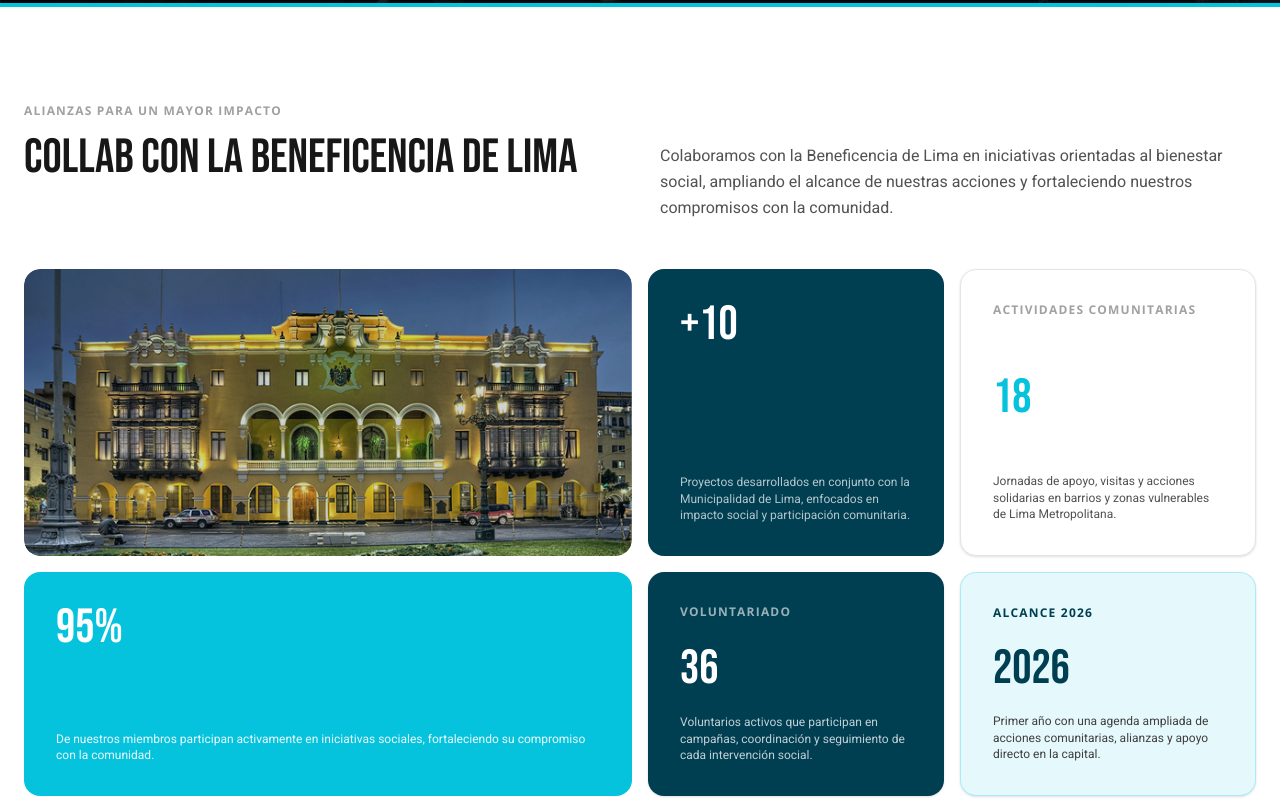
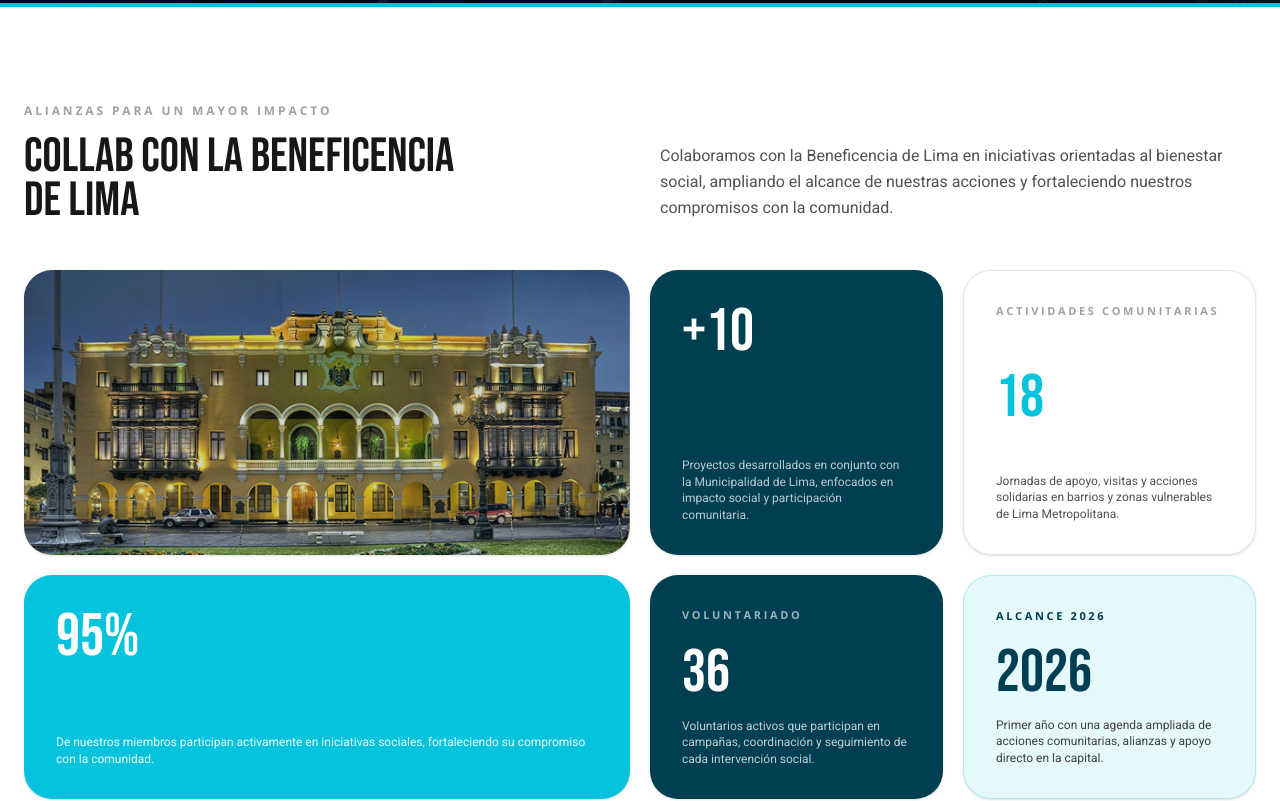
Before and after one commit to kuni2005/peruvian-universities, a Next.js app: page /accion-peru in a window 1280 px wide. Shown: the part 1779-2580 px from the top of the page. Built offline with nearby package versions, Linux system fonts and the light colour scheme.

Commit message:
feat: refine layout and styling for AccionPeruPage and ExperiencePage, enhance responsiveness and accessibility

```diff
--- a/src/app/accion-peru/page.tsx
+++ b/src/app/accion-peru/page.tsx
@@ -16,7 +16,7 @@ export default function AccionPeruPage() {
           <Navbar variant="solid" />
         </section>
         {/* Mission statement */}
-        <section className="mx-auto max-w-7xl px-6 py-16 md:py-24">
+        <section className="mx-auto max-w-7xl px-6 py-12 md:py-24">
           <p className="font-condensed text-xs font-bold uppercase tracking-widest text-neutral-400 mb-4">
             {t.accionPeru.proposalLabel}
           </p>
@@ -62,21 +62,21 @@ export default function AccionPeruPage() {
 
         {/* Collab Beneficencia de Lima */}
         <section className="mx-auto max-w-7xl px-6 py-16 md:py-24">
-          <p className="font-condensed text-xs font-bold uppercase tracking-widest text-neutral-400 mb-4">
+          <p className="font-condensed text-xs font-bold uppercase tracking-[0.24em] text-neutral-400 mb-4">
             {t.accionPeru.partnersLabel}
           </p>
-          <div className="grid grid-cols-1 md:grid-cols-12 gap-10 items-start mb-12">
-            <h2 className="md:col-span-6 font-bebas uppercase text-3xl md:text-4xl lg:text-5xl leading-[0.95]">
+          <div className="grid grid-cols-1 md:grid-cols-12 gap-6 md:gap-10 items-start mb-12">
+            <h2 className="md:col-span-6 font-bebas uppercase text-4xl md:text-4xl lg:text-5xl leading-[0.9] max-w-md">
               {t.accionPeru.partnersHeading}
             </h2>
-            <p className="md:col-span-6 font-body text-neutral-600 text-sm md:text-base leading-relaxed md:pt-2">
+            <p className="md:col-span-6 font-body text-neutral-600 text-sm md:text-base leading-relaxed md:pt-2 max-w-xl">
               {t.accionPeru.partnersBody}
             </p>
           </div>
 
           {/* Stats grid */}
-          <div className="grid grid-cols-2 md:grid-cols-4 gap-4">
-            <div className="col-span-2 rounded-2xl overflow-hidden">
+          <div className="grid grid-cols-1 md:grid-cols-4 gap-4 md:gap-5 items-stretch">
+            <div className="md:col-span-2 rounded-[1.75rem] overflow-hidden shadow-sm min-h-56 md:min-h-0">
               <ImagePlaceholder
                 src="/assets/images/accion/img-municipalidad.png"
                 alt="Colaboración Beneficencia de Lima"
@@ -84,48 +84,48 @@ export default function AccionPeruPage() {
                 className="rounded-2xl"
               />
             </div>
-            <div className="bg-pu-dark rounded-2xl p-8 flex flex-col justify-between min-h-56">
-              <p className="font-bebas text-5xl text-white">+10</p>
-              <p className="font-body text-white/70 text-xs mt-2 leading-snug">
+            <div className="bg-pu-dark rounded-[1.75rem] p-7 sm:p-8 flex flex-col justify-between min-h-52 sm:min-h-56 shadow-sm">
+              <p className="font-bebas text-6xl text-white leading-none">+10</p>
+              <p className="font-body text-white/72 text-xs mt-4 leading-snug max-w-[16rem] md:max-w-none">
                 {t.accionPeru.statProjects}
               </p>
             </div>
-            <div className="rounded-2xl border border-neutral-200 bg-white p-8 flex flex-col justify-between min-h-56 shadow-sm">
-              <p className="font-condensed text-xs font-bold uppercase tracking-widest text-neutral-400 mb-4">
+            <div className="rounded-[1.75rem] border border-neutral-200 bg-white p-7 sm:p-8 flex flex-col justify-between min-h-52 sm:min-h-56 shadow-sm">
+              <p className="font-condensed text-[11px] font-bold uppercase tracking-[0.24em] text-neutral-400 mb-4">
                 {t.accionPeru.statActivitiesLabel}
               </p>
-              <p className="font-bebas text-5xl text-pu-cyan leading-none mb-3">
+              <p className="font-bebas text-6xl text-pu-cyan leading-none mb-3">
                 18
               </p>
-              <p className="font-body text-neutral-600 text-xs leading-snug">
+              <p className="font-body text-neutral-600 text-xs leading-snug max-w-60 md:max-w-none">
                 {t.accionPeru.statActivitiesBody}
               </p>
             </div>
-            <div className="col-span-2 bg-pu-cyan rounded-2xl p-8 flex flex-col justify-between text-white min-h-56">
-              <p className="font-bebas text-5xl text-white">95%</p>
-              <p className="font-body text-white/90 text-xs mt-2 leading-snug">
+            <div className="md:col-span-2 bg-pu-cyan rounded-[1.75rem] p-7 sm:p-8 flex flex-col justify-between text-white min-h-52 sm:min-h-56 shadow-sm">
+              <p className="font-bebas text-6xl text-white leading-none">95%</p>
+              <p className="font-body text-white/90 text-xs mt-4 leading-snug max-w-md md:max-w-none">
                 {t.accionPeru.statMembers}
               </p>
             </div>
-            <div className="rounded-2xl bg-pu-dark p-8 flex flex-col justify-between min-h-56 shadow-sm text-white">
-              <p className="font-condensed text-xs font-bold uppercase tracking-widest text-white/60 mb-4">
+            <div className="rounded-[1.75rem] bg-pu-dark p-7 sm:p-8 flex flex-col justify-between min-h-52 sm:min-h-56 shadow-sm text-white">
+              <p className="font-condensed text-[11px] font-bold uppercase tracking-[0.24em] text-white/60 mb-4">
                 {t.accionPeru.statVolunteeringLabel}
               </p>
-              <p className="font-bebas text-5xl text-white leading-none mb-3">
+              <p className="font-bebas text-6xl text-white leading-none mb-3">
                 36
               </p>
-              <p className="font-body text-white/75 text-xs leading-snug">
+              <p className="font-body text-white/75 text-xs leading-snug max-w-[16rem] md:max-w-none">
                 {t.accionPeru.statVolunteeringBody}
               </p>
             </div>
-            <div className="rounded-2xl border border-pu-cyan/25 bg-pu-cyan/10 p-8 flex flex-col justify-between min-h-56 shadow-sm">
-              <p className="font-condensed text-xs font-bold uppercase tracking-widest text-pu-dark mb-4">
+            <div className="rounded-[1.75rem] border border-pu-cyan/25 bg-pu-cyan/10 p-7 sm:p-8 flex flex-col justify-between min-h-52 sm:min-h-56 shadow-sm">
+              <p className="font-condensed text-[11px] font-bold uppercase tracking-[0.24em] text-pu-dark mb-4">
                 {t.accionPeru.statReachLabel}
               </p>
-              <p className="font-bebas text-5xl text-pu-dark leading-none mb-3">
+              <p className="font-bebas text-6xl text-pu-dark leading-none mb-3">
                 2026
               </p>
-              <p className="font-body text-neutral-700 text-xs leading-snug">
+              <p className="font-body text-neutral-700 text-xs leading-snug max-w-[16rem] md:max-w-none">
                 {t.accionPeru.statReachBody}
               </p>
             </div>
--- a/src/app/experience/page.tsx
+++ b/src/app/experience/page.tsx
@@ -17,15 +17,15 @@ export default function ExperiencePage() {
         </section>
 
         {/* Gallery */}
-        <section className="mx-auto max-w-7xl px-6 py-14 md:py-20">
+        <section className="mx-auto max-w-7xl px-6 py-8 md:py-20">
           <ExperienceGallery />
         </section>
 
         {/* Testimonials */}
-        <section className="mx-auto max-w-7xl px-6 pb-24 md:pb-32">
-          <div className="grid grid-cols-1 md:grid-cols-2 gap-16 items-start">
+        <section className="mx-auto max-w-7xl px-6 pb-10 md:pb-10">
+          <div className="grid grid-cols-1 md:grid-cols-2 gap-10 md:gap-16 items-start">
             {/* Left: heading + portrait */}
-            <div className="flex flex-col gap-8">
+            <div className="flex flex-col gap-6 md:gap-8">
               <div>
                 <p className="font-condensed text-xs font-bold uppercase tracking-widest text-neutral-400 mb-3">
                   {t.experience.testimonialsLabel}
@@ -34,7 +34,7 @@ export default function ExperiencePage() {
                   {t.experience.testimonialsHeading}
                 </h2>
               </div>
-              <div className="rounded-3xl overflow-hidden aspect-4/5 max-w-sm">
+              <div className="hidden md:block rounded-3xl overflow-hidden aspect-4/5 max-w-sm">
                 <ImagePlaceholder
                   src="/assets/images/about/img-team-1.png"
                   alt={t.experience.portraitAlt}
@@ -45,7 +45,7 @@ export default function ExperiencePage() {
             </div>
 
             {/* Right: slider */}
-            <div className="pt-4 md:pt-16">
+            <div className="pt-0 md:pt-16">
               <TestimonialsSlider />
             </div>
           </div>
--- a/src/components/ConferenceTabs.tsx
+++ b/src/components/ConferenceTabs.tsx
@@ -191,7 +191,7 @@ export default function ConferenceTabs() {
           >
             {/* Left: giant year at top, title + description pinned to bottom */}
             <div className="lg:pr-14 lg:border-r lg:border-neutral-200 flex flex-col gap-6 lg:gap-0 lg:justify-between overflow-hidden">
-              <p className="font-bebas mt-10 text-[9rem] sm:text-[11rem] md:text-[13rem] lg:text-[15rem] text-pu-dark leading-[0.88] -ml-1">
+              <p className="font-bebas md:mt-10 text-[9rem] sm:text-[11rem] md:text-[13rem] lg:text-[15rem] text-pu-dark leading-[0.88] -ml-1">
                 {currentYear.year}
               </p>
               <div className="flex flex-col gap-4 pb-2">
--- a/src/components/ExperienceGallery.tsx
+++ b/src/components/ExperienceGallery.tsx
@@ -270,18 +270,19 @@ function ExtraItems({
     );
   }
 
-  // 3 extras → 3-col equal grid
+  // 3 extras → 2-col on mobile, 3-col on desktop
   if (extras.length === 3) {
     return (
-      <div className="grid grid-cols-3 gap-4">
-        {extras.map((item) => overlayCard(item, "aspect-4/3"))}
+      <div className="grid grid-cols-2 md:grid-cols-3 gap-4">
+        {extras.slice(0, 2).map((item) => overlayCard(item, "aspect-4/3"))}
+        <div className="hidden md:block">{overlayCard(extras[2], "aspect-4/3")}</div>
       </div>
     );
   }
 
   // 4+ extras → grid (no horizontal carousel)
   return (
-    <div className="grid grid-cols-1 sm:grid-cols-2 md:grid-cols-3 lg:grid-cols-4 gap-4">
+    <div className="grid grid-cols-2 md:grid-cols-3  gap-4">
       {extras.map((item) => (
         <div key={item.id} className={`${cardClass} ${"aspect-4/3"}`} onClick={() => onItemClick(item)}>
           <ImagePlaceholder
```
Also changed, not shown: src/components/TestimonialsSlider.tsx (+10 -9 lines).
